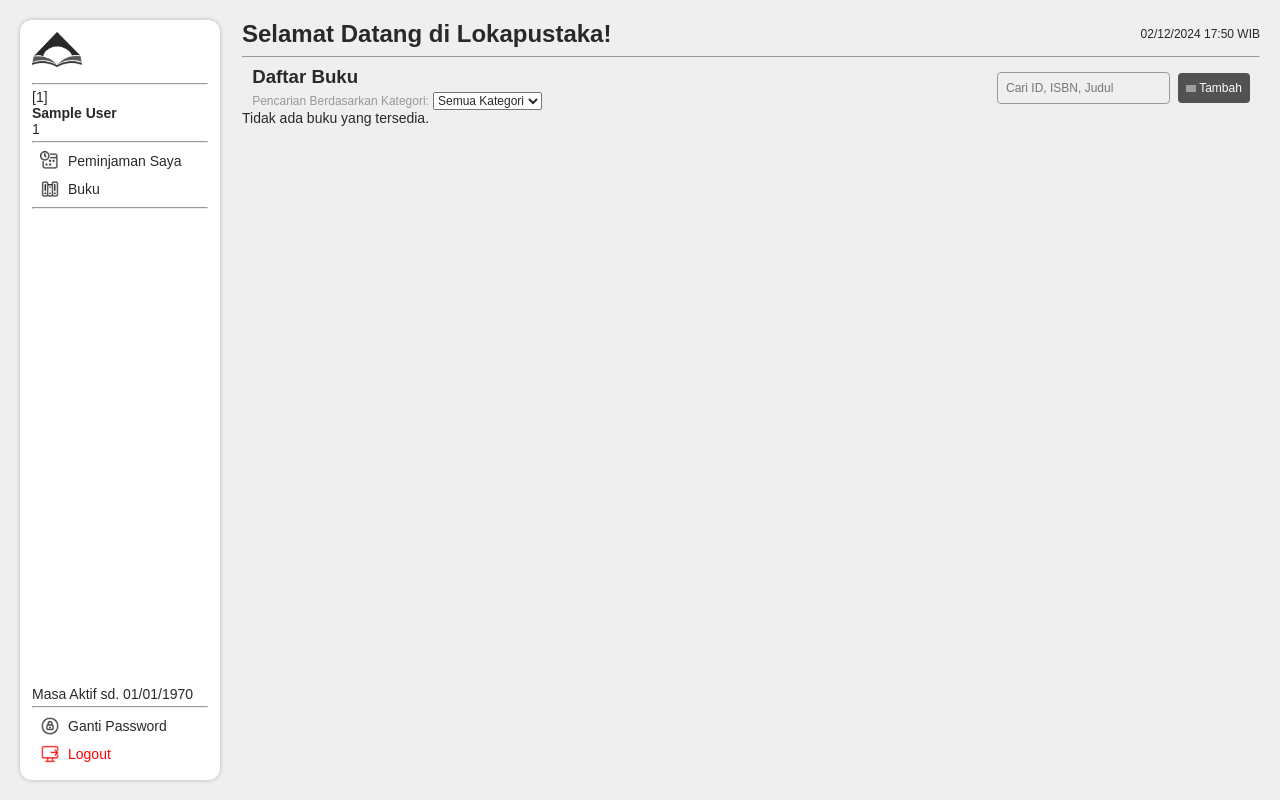
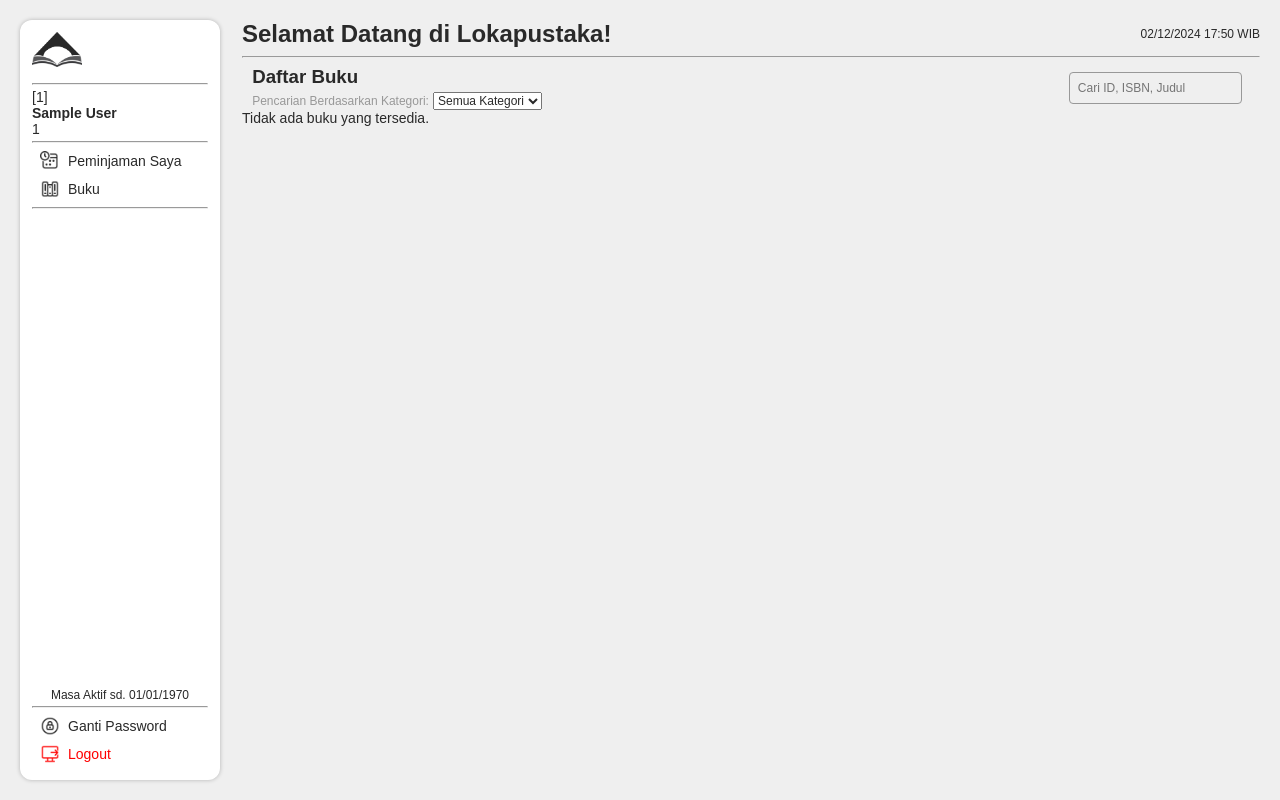
Before and after one commit to chandramawas/Lokapustaka, a PHP site: page /index.php in a window 1280 px wide. Run offline with PHP 8.4, Linux system fonts and the light colour scheme; the visitor is signed in with stand-in values (Sample User, id 1); data that the repository does not hold is empty; some libraries are stand-ins or nearby versions; some web fonts are replaced; grey boxes are pictures that could not be loaded.

Commit message:
Small Improvement

```diff
--- a/includes/aside_index.php
+++ b/includes/aside_index.php
@@ -28,7 +28,7 @@ require_once $_SERVER['DOCUMENT_ROOT'] . "/lokapustaka/includes/sweet_alert.php"
     </div>
     <div class="aside bot">
         <?php if (!empty($_SESSION['members_id']) || !empty($_SESSION['members_name']) || !empty($_SESSION['members_expired_date']) || !empty($_SESSION['members_phone_num'])): ?>
-            <p class="mb4">Masa Aktif sd. <?= formatDate($_SESSION['members_expired_date']) ?></p>
+            <p class="t-center f12 mb4">Masa Aktif sd. <?= formatDate($_SESSION['members_expired_date']) ?></p>
             <hr class="mb4">
             <a href="#" class="exit" onclick="changePassword()">
                 <img src="/lokapustaka/img/password-dark.png" alt="" data-light-src="/lokapustaka/img/password-light.png"
--- a/index.php
+++ b/index.php
@@ -169,10 +169,6 @@ $result = $stmt->get_result();
                             placeholder="Cari ID, ISBN, Judul"
                             value="<?= isset($_GET['search']) ? htmlspecialchars($_GET['search']) : '' ?>">
                     </form>
-                    <a href="?action=add" class="sec-b head-b">
-                        <img src="/lokapustaka/img/plus-light.png" alt="Tambah">
-                        Tambah
-                    </a>
                 </div>
             </div>
             <div class="main">
--- a/pages/member_loans.php
+++ b/pages/member_loans.php
@@ -236,9 +236,9 @@ $result = $stmt->get_result();
                     <?php while ($loan_list = $result->fetch_assoc()): ?>
                         <div class="container3 scroll" onclick="location.href='?id=<?= $loan_list['id'] ?>'">
                             <?php if ($loan_list['cover'] !== NULL): ?>
-                                <img src="/lokapustaka/image_view.php?id=<?= $loan_list['book_id'] ?>" alt="Cover" class="cover mr12">
+                                <img src="/lokapustaka/image_view.php?id=<?= $loan_list['book_id'] ?>" alt="Cover" class="cover mb8">
                             <?php else: ?>
-                                <img src="/lokapustaka/img/default-cover.jpg" alt="Cover" class="cover mr12">
+                                <img src="/lokapustaka/img/default-cover.jpg" alt="Cover" class="cover mb8">
                             <?php endif ?>
                             <p class="f-sub f12"><?= $loan_list['id'] ?></p>
                             <p class="f12"><?= $loan_list['return_date'] ?></p>
```
